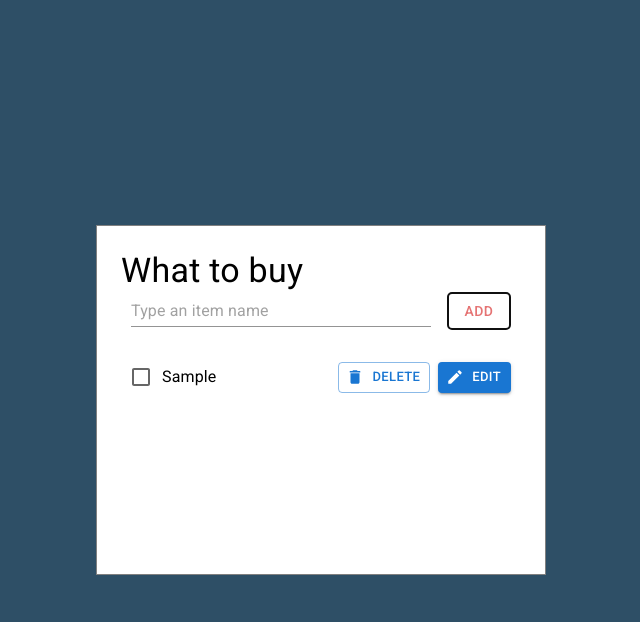
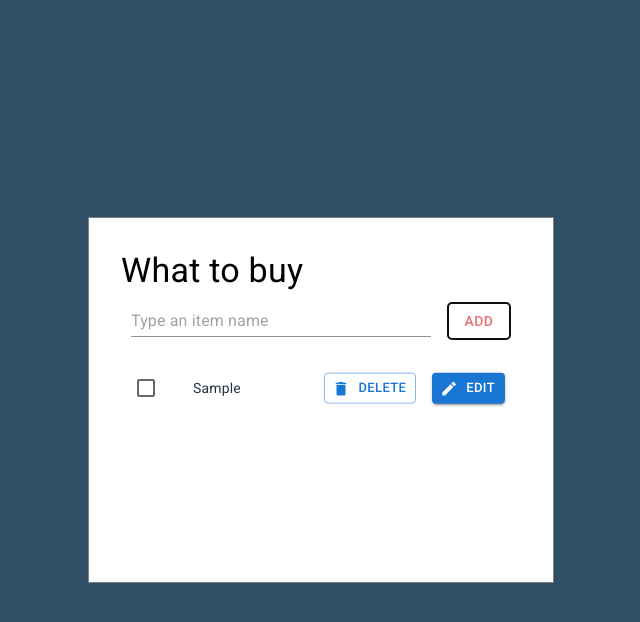
Before and after one commit to Risa2422/shopping-list, a React (Vite) app: page / in a window 1280 px wide. Both pictures are taken after typing "Sample" into the empty fields and a click on the button "ADD". Shown: the top 622 px of the page, without its empty margins (319-959 px from the left). Built offline with nearby package versions, Linux system fonts and the light colour scheme.

Commit message:
Updated :  used the Material UI Lists for the shopping list

```diff
--- a/src/App.tsx
+++ b/src/App.tsx
@@ -1,5 +1,13 @@
-import React, { useReducer, useRef, useState } from "react";
-import { Button, colors, Typography } from "@mui/material";
+import React, { useReducer, useRef } from "react";
+import {
+  Button,
+  List,
+  ListItem,
+  ListItemButton,
+  ListItemIcon,
+  ListItemText,
+  Typography,
+} from "@mui/material";
 import Box from "@mui/material/Box";
 import Container from "@mui/material/Container";
 import FormGroup from "@mui/material/FormGroup";
@@ -119,7 +127,7 @@ function App({}: Props) {
         sx={{
           width: "400px",
           height: "300px",
-          p: 3,
+          p: 4,
           border: "1px solid grey",
           background: "white",
         }}
@@ -133,6 +141,7 @@ function App({}: Props) {
           sx={{
             justifyContent: "center",
             alignItems: "center",
+            marginTop: "10px",
           }}
         >
           <Input
@@ -158,23 +167,22 @@ function App({}: Props) {
             Add
           </Button>
         </Stack>
-        <FormGroup sx={{ height: "150px", overflowY: "auto" }}>
-          <Box component="ul" sx={{ padding: "10px" }}>
-            {state.shoppingItems.map((item) => (
-              <Stack
-                direction="row"
-                justifyContent="space"
-                alignItems={"center"}
-                sx={{ justifyContent: "space-between" }}
+        <List
+          sx={{
+            margin: "15px 0px",
+            width: "100%",
+            height: "200px",
+            overflowY: "auto",
+            bgcolor: "background.paper",
+          }}
         >
-                <Box component="li" key={item.id} sx={{ listStyle: "none" }}>
-                  <FormControlLabel
-                    control={<Checkbox />}
-                    label={item.itemName}
-                    sx={{ color: "black" }}
-                  />
-                </Box>
-                <Stack direction="row" spacing={1}>
+          {state.shoppingItems.map((item) => {
+            const labelId = `checkbox-list-label-${item.id}`;
+            return (
+              <ListItem
+                key={item.id}
+                secondaryAction={
+                  <Stack direction="row" spacing={2}>
                     <Button
                       variant="outlined"
                       size="small"
@@ -183,14 +191,38 @@ function App({}: Props) {
                     >
                       Delete
                     </Button>
-                  <Button variant="contained" size="small" startIcon={<Edit />}>
+                    <Button
+                      variant="contained"
+                      size="small"
+                      startIcon={<Edit />}
+                    >
                       Edit
                     </Button>
                   </Stack>
-              </Stack>
-            ))}
-          </Box>
-        </FormGroup>
+                }
+                disablePadding
+              >
+                <ListItemButton
+                  role={undefined}
+                  onClick={() => handleToggle(item.id)}
+                  dense
+                >
+                  <ListItemIcon>
+                    <Checkbox
+                      edge="start"
+                      checked={item.isChecked}
+                      tabIndex={-1}
+                      disableRipple
+                      inputProps={{ "aria-labelledby": labelId }}
+                      sx={{ minWidth: 0 }}
+                    />
+                  </ListItemIcon>
+                  <ListItemText id={labelId} primary={item.itemName} />
+                </ListItemButton>
+              </ListItem>
+            );
+          })}
+        </List>
       </Box>
     </Container>
   );
```
Lines whose indentation alone changed are shown as unchanged.
